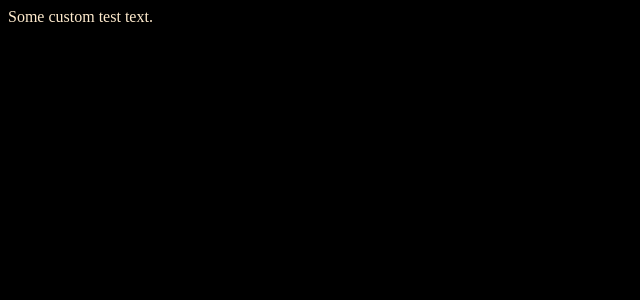
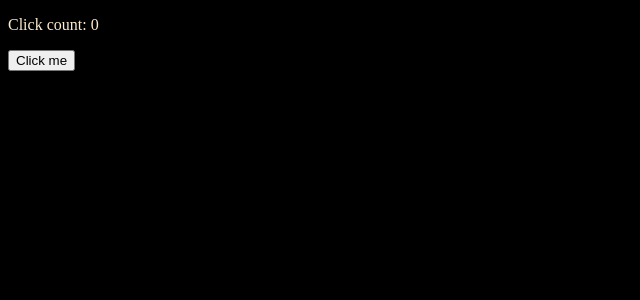
Before and after one commit to CheTranqui/GameOfLife, a Next.js app: page / in a window 1280 px wide. Shown: the top 300 px of the page, without its empty margins (0-640 px from the left). Built offline with nearby package versions, Linux system fonts and the light colour scheme.

Commit message:
using click component

```diff
--- a/jsconfig.json
+++ b/jsconfig.json
@@ -1,7 +1,7 @@
 {
   "compilerOptions": {
     "paths": {
-      "@/*": ["./src/*"]
+      "@*": ["./src/*"]
     }
   }
 }
--- a/src/app/layout.js
+++ b/src/app/layout.jsx
@@ -1,4 +1,5 @@
 import { Lexend , Lexend_Tera } from "next/font/google";
+import React from 'react';
 
 export const metadata = {
   title: "Ja'la: The Game of Life",
--- a/src/app/page.js
+++ b/src/app/page.jsx
@@ -1,4 +1,7 @@
+import React from 'react';
 import "./style.css"
+
+import Skillset from "@components/Skills/skillset";
 
 // this is the home page route for the site
 // localhost:3000/GameOfLife
@@ -6,7 +9,7 @@ import "./style.css"
 export default function Home() {
   return (
     <div>
-        Some custom test text.
+        <Skillset/>
     </div>
   );
 }
--- /dev/null
+++ b/src/components/Skills/skillset.jsx
@@ -0,0 +1,27 @@
+"use client"
+
+import React, {useState} from 'react';
+
+const Skillset = () => {
+
+    const [count, setCount] = useState(0);
+
+    var listener = () => {
+        setCount(count + 1);
+    }
+
+    return (
+        <div>
+            <section>
+                <p>
+                    Click count: {count}
+                </p>
+                <button onClick={listener}>
+                    Click me
+                </button>
+            </section>
+        </div>
+    );
+};
+
+export default Skillset;
```
